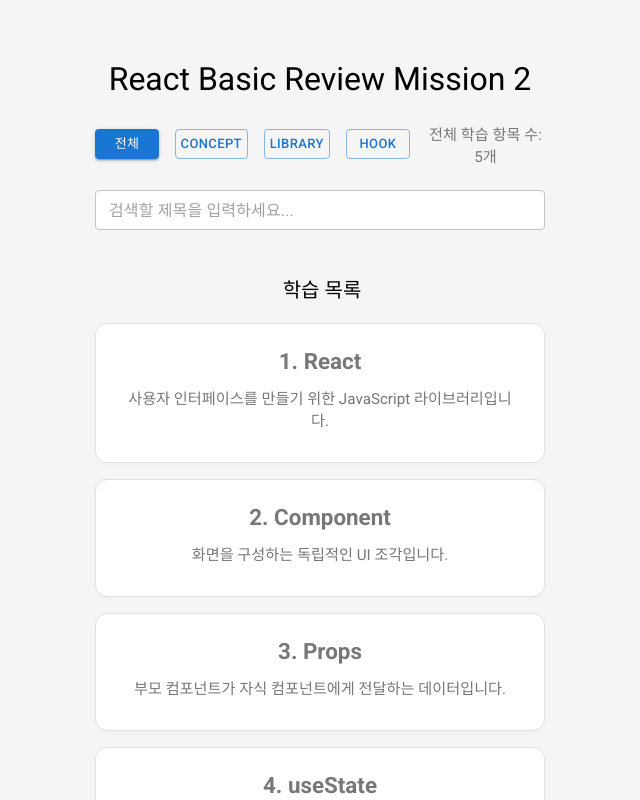
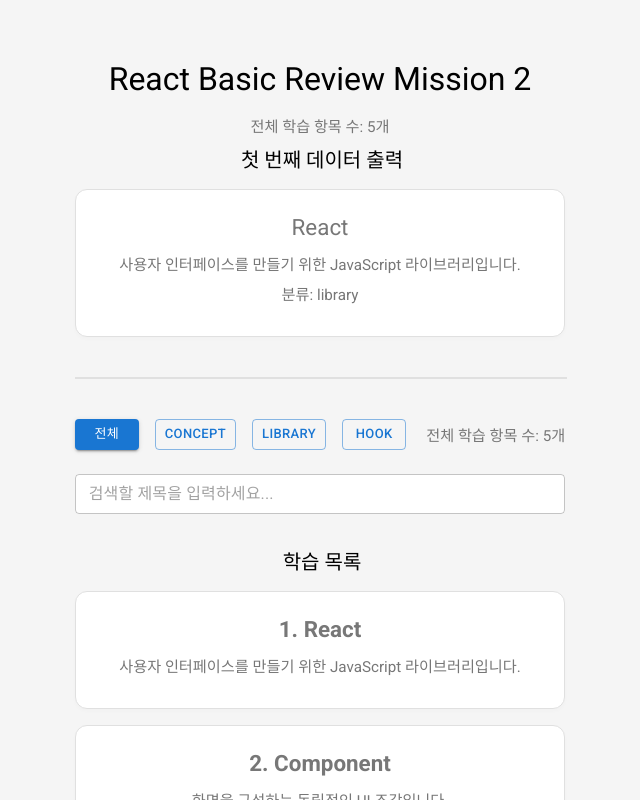
Before and after one commit to chittybb1357-commits/sandbox_info_2, a React (Vite) app: page / in a window 1280 px wide. Shown: the top 800 px of the page, without its empty margins (320-960 px from the left). Built offline with nearby package versions, Linux system fonts and the light colour scheme.

Commit message:
Enhance App component layout by adding StudyInfo display and restructuring input elements

```diff
--- a/src/App.jsx
+++ b/src/App.jsx
@@ -1,13 +1,46 @@
 import "./App.css";
 import reactData from "./data/data.json";
+import StudyInfo from "./components/StudyInfo";
 import StudyList from "./components/StudyList";
+import { Box, Button, Stack, TextField } from "@mui/material";
 import { useState } from "react";
-import { Button, Stack, TextField } from "@mui/material";
+
+// [전체] 너비 맞춤: 인풋창과 모든 리스트 박스들의 가로 길이를 600px로 일치시킵니다.
+const containerStyle = {
+  maxWidth: "600px",
+  margin: "0 auto",
+  width: "100%",
+  boxSizing: "border-box",
+};
+
+// 🔶 상단 고정 박스 ('첫 번째 데이터 출력' 컴포넌트를 담는 영역)
+const fixedBoxStyle = {
+  mt: 2,
+  border: "1px solid #e0e0e0",
+  borderRadius: "12px",
+  padding: "24px",
+  backgroundColor: "#ffffff",
+  boxShadow: "0 2px 4px rgba(0, 0, 0, 0.02)",
+  textAlign: "center",
+  color: "#777777",
+  width: "100%",
+  boxSizing: "border-box",
+
+  // 폰트 크기 및 스타일 통일:
+  "& h2": {
+    fontSize: "1.4rem",
+    fontWeight: "normal",
+    color: "#777777",
+    marginTop: 0,
+    marginBottom: "12px",
+  },
+};
 
 function App() {
   const [selectedId, setSelectedId] = useState(null);
   const [category, setCategory] = useState("all");
   const [keyword, setKeyword] = useState("");
+
   const handleSelect = id => {
     if (selectedId === id) {
       setSelectedId(null);
@@ -15,6 +48,7 @@
       setSelectedId(id);
     }
   };
+
   const filteredItems = () => {
     return reactData.filter(item => {
       const matchesCategory = category === "all" || item.category === category;
@@ -23,6 +57,7 @@
       return matchesCategory && matchesKeyword;
     });
   };
+
   const categories = [
     { value: "all", label: "전체" },
     { value: "concept", label: "concept" },
@@ -31,9 +66,28 @@
   ];
 
   return (
-    <div className="App">
+    <div className="App" style={{ width: "100%", maxWidth: "100%" }}>
       <h1>React Basic Review Mission 2</h1>
 
+      <p>전체 학습 항목 수: {reactData.length}개</p>
+
+      <Box sx={{ textAlign: "left", mb: 1 }}>
+        <h3 style={{ fontSize: "1.25rem", margin: "0 0 0 4px", fontWeight: "normal" }}>
+          첫 번째 데이터 출력
+        </h3>
+      </Box>
+
+      <Box sx={fixedBoxStyle}>
+        <StudyInfo
+          title={reactData[0].title}
+          desc={reactData[0].desc}
+          category={reactData[0].category}
+        />
+      </Box>
+
+      <hr style={{ border: "0.5px solid #e0e0e0", margin: "40px 0", width: "100%" }} />
+
+      <Box sx={containerStyle}>
         <Stack
           direction="row"
           spacing={2}
@@ -42,6 +96,7 @@
             justifyContent: "flex-start",
             alignItems: "center",
             mt: 3,
+            width: "100%",
           }}
         >
           {categories.map(cat => (
@@ -55,7 +110,9 @@
             </Button>
           ))}
 
-        <p>전체 학습 항목 수: {filteredItems().length}개</p>
+          <p style={{ margin: 0, marginLeft: "20px", fontSize: "0.95rem", color: "#777777" }}>
+            전체 학습 항목 수: {filteredItems().length}개
+          </p>
         </Stack>
 
         <TextField
@@ -65,12 +122,17 @@
           placeholder="검색할 제목을 입력하세요..."
           value={keyword}
           onChange={e => setKeyword(e.target.value)}
-        sx={{ mb: 3, backgroundColor: "#ffffff", borderRadius: "4px" }}
+          sx={{ mb: 4, backgroundColor: "#ffffff", borderRadius: "4px" }}
         />
 
-      <h3>학습 목록</h3>
+        <Box sx={{ textAlign: "left", mb: 1 }}>
+          <h3 style={{ fontSize: "1.25rem", margin: "0 0 0 4px", fontWeight: "normal" }}>
+            학습 목록
+          </h3>
+        </Box>
 
         <StudyList items={filteredItems()} selectedId={selectedId} onSelect={handleSelect} />
+      </Box>
     </div>
   );
 }
```
Lines whose indentation alone changed are shown as unchanged.
